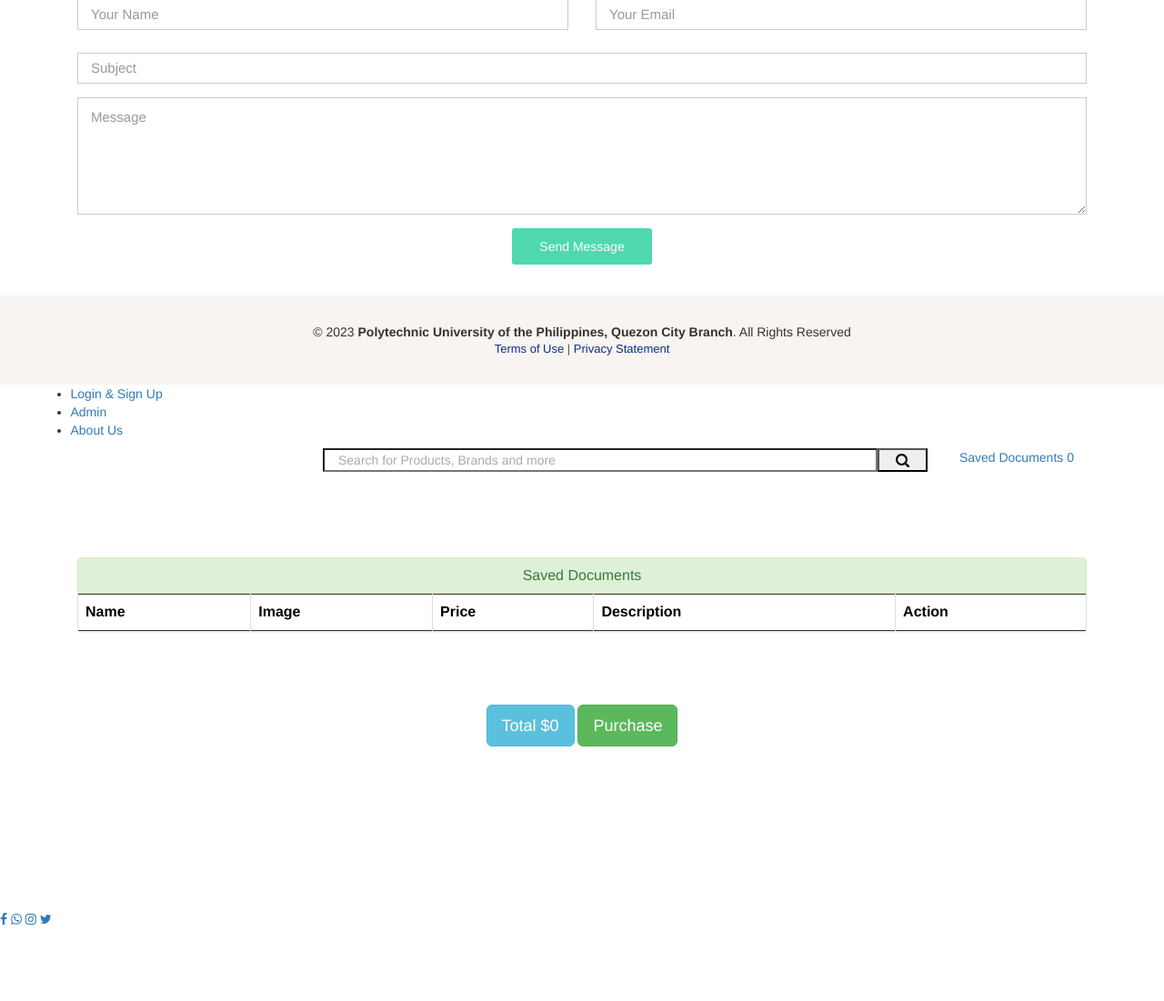
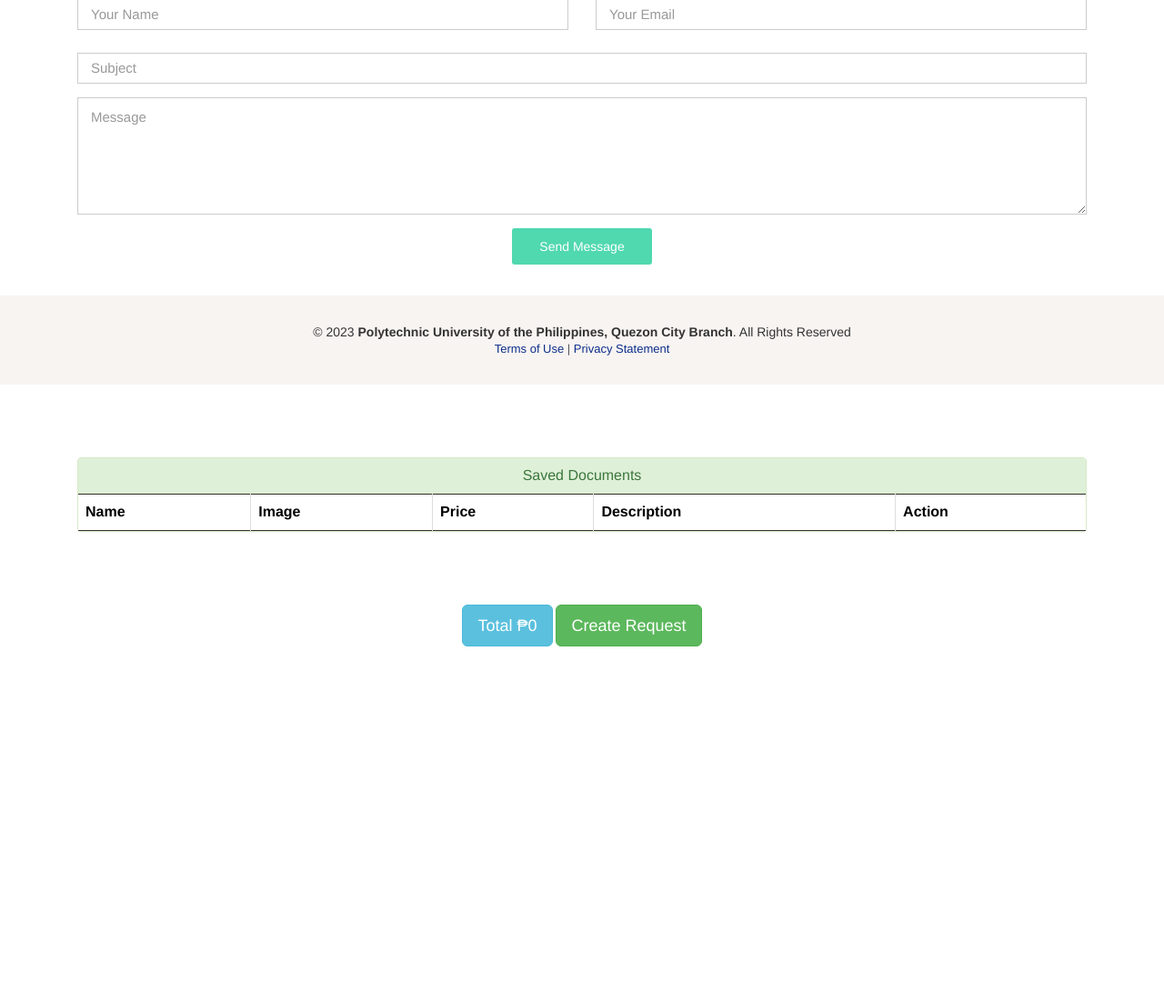
Before and after one commit to Reymarkk/myPUPQCDocs, a Django app: page /cart in a window 1280 px wide. Shown: the part 3691-4792 px from the top of the page at 91% size. After the commit the page ends 4402 px from the top, so only its background shows below. Run offline with Django 3.2, Linux system fonts and the light colour scheme; lists and menus that the app fills with data are empty; some libraries are stand-ins or nearby versions.

Commit message:
UI changes"

```diff
--- a/templates/ecom/cart.html
+++ b/templates/ecom/cart.html
@@ -105,8 +105,8 @@
 </div>
 <br><br><br>
 <div style="text-align: center;">
-  <button class="btn btn-info btn-lg">Total ${{total}}</button>
-  <a href="/customer-address"><button class="btn btn-success btn-lg" ><span>Purchase </span></button></a>
+  <button class="btn btn-info btn-lg">Total ₱{{total}}</button>
+  <a href="/customer-address"><button class="btn btn-success btn-lg" ><span>Create Request</span></button></a>
 </div>
 
 
--- a/templates/ecom/homebase.html
+++ b/templates/ecom/homebase.html
@@ -337,28 +337,12 @@
   <!-- End Footer -->
 
 {%endif%}
-  <div id="navbar">
-    <div class="container">
-        <div class="row row1">
-            <ul class="largenav pull-right">
-              <li class="upper-links dropdown"><a class="links" href="">Login & Sign Up</a>
-                  <ul class="dropdown-menu">
-                      <li class="profile-li"><a class="profile-links" href="/customerlogin">Login</a></li>
-                      <li class="profile-li"><a class="profile-links" href="/customersignup">Sign Up</a></li>
-                  </ul>
-              </li>
-
-                <li class="upper-links"><a class="links" href="/adminclick">Admin</a></li>
-                <li class="upper-links"><a class="links" href="/aboutus">About Us</a></li>
-
-            </ul>
-        </div>
-        <div class="row row2">
-            <div class="col-sm-3">
-                <h2 style="margin:0px;"><a style="text-decoration:none; color:white;" href="/"><span class="largenav">UODR </span></a></h2>
-            </div>
 
 
+
+
+<!-- content start-->
+{% block content %}
 <div class="navbar-search smallsearch col-sm-7 col-xs-11">
   <form  action="/search" method="get">
     <div class="row"> <input class="navbar-input col-xs-11" type="search" placeholder="Search for Products, Brands and more" name="query" id="query">
@@ -370,63 +354,7 @@
     </div>
   </form>
 </div>
-
-
-            <div class="cart1 largenav col-sm-2"> <a class="cart-button" href="/cart"> <svg class="cart-svg " width="16 " height="16 " viewBox="0 0 16 16 ">
-                        <path d="M15.32 2.405H4.887C3 2.405 2.46.805 2.46.805L2.257.21C2.208.085 2.083 0 1.946 0H.336C.1 0-.064.24.024.46l.644 1.945L3.11 9.767c.047.137.175.23.32.23h8.418l-.493 1.958H3.768l.002.003c-.017 0-.033-.003-.05-.003-1.06 0-1.92.86-1.92 1.92s.86 1.92 1.92 1.92c.99 0 1.805-.75 1.91-1.712l5.55.076c.12.922.91 1.636 1.867 1.636 1.04 0 1.885-.844 1.885-1.885 0-.866-.584-1.593-1.38-1.814l2.423-8.832c.12-.433-.206-.86-.655-.86 " fill="#fff "></path>
-                    </svg> Saved Documents <span class="item-number ">{{ product_count_in_cart }}</span> </a> </div>
-        </div>
-    </div>
-</div>
-
-
-
-
-<!-- content start-->
-{% block content %}
-
 {% endblock content %}
-<!-- content end-->
-<br><br><br>
-<footer>
-  <br>
-
-  <p>
-    <a href="#" class="fa fa-facebook"></a>
-    <a href="#" class="fa fa-whatsapp"></a>
-    <a href="#" class="fa fa-instagram"></a>
-    <a href="#" class="fa fa-twitter"></a>
-  </p>
-
-  <br>
-  <div class="container">
-    <div class="row">
-      <div class="col-md-12 col-sm-12">
-        <div style="color:#ffffff;" class="wow fadeInUp footer-copyright">
-          <p>UODR<br>
-            &copy; UODR</p>
-        </div>
-      </div>
-    </div>
-  </div>
-</footer>
-<script>
-$(document).ready(function(){
-
-function openNav() {
-document.getElementById("mySidenav").style.width = "70%";
-
-document.body.style.backgroundColor = "rgba(0,0,0,0.4)";
-}
-
-function closeNav() {
-document.getElementById("mySidenav").style.width = "0";
-document.body.style.backgroundColor = "rgba(0,0,0,0)";
-}
-
-
-});
-</script>
 
 </body>
 </html>
```
Also changed, not shown: templates/ecom/customersignup.html (+43 -1 lines), db.sqlite3. Lines whose indentation alone changed are shown as unchanged.
